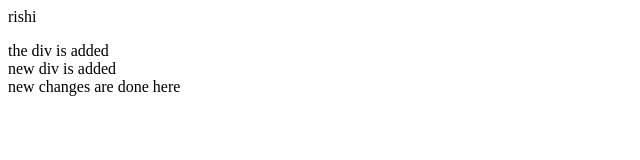
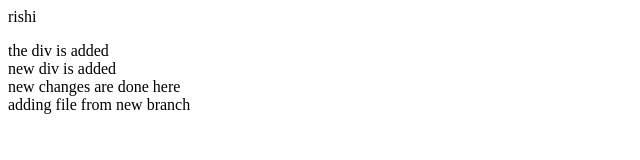
Before and after one commit to kyamajiRK/Gitwork, a plain HTML site: page Index.html in a window 1280 px wide. Shown: the whole page, without its empty margins (0-640 px from the left). Drawn offline with Linux system fonts and the light colour scheme.

Commit message:
adding file from new branch

```diff
--- a/Index.html
+++ b/Index.html
@@ -2,3 +2,5 @@
 <div>the div is added </div>
 <div>new div is added </div>
 <div> new changes are done here </div>
+
+<div>adding file from new branch</div>
```
